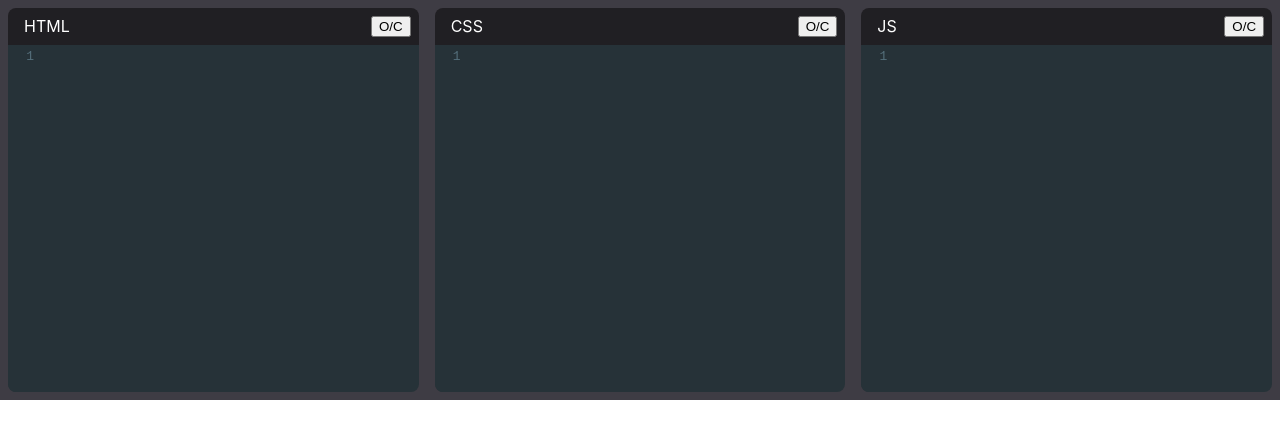
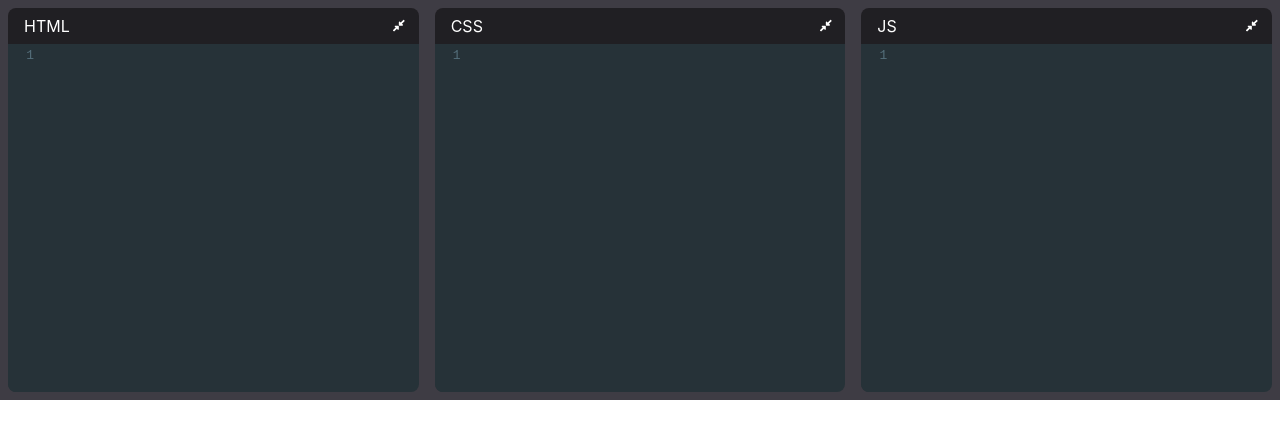
Before and after one commit to MarianaSouza/react-codepen, a React (Create React App) app: page / in a window 1280 px wide. Shown: the top 438 px of the page. Built offline with nearby package versions, Linux system fonts and the light colour scheme.

Commit message:
add fontawesome icons to the expand collapse Editor buttons

```diff
--- a/package.json
+++ b/package.json
@@ -3,9 +3,9 @@
 	"version": "0.1.0",
 	"private": true,
 	"dependencies": {
-		"@fortawesome/fontawesome-svg-core": "^1.2.30",
-		"@fortawesome/free-solid-svg-icons": "^5.14.0",
-		"@fortawesome/react-fontawesome": "^0.1.11",
+		"@fortawesome/fontawesome-svg-core": "^1.2.35",
+		"@fortawesome/free-solid-svg-icons": "^5.15.3",
+		"@fortawesome/react-fontawesome": "^0.1.14",
 		"@testing-library/jest-dom": "^4.2.4",
 		"@testing-library/react": "^9.5.0",
 		"@testing-library/user-event": "^7.2.1",
--- a/src/components/Editor.js
+++ b/src/components/Editor.js
@@ -5,6 +5,8 @@
 import "codemirror/mode/javascript/javascript";
 import "codemirror/mode/css/css";
 import { Controlled as ControlledEditor } from "react-codemirror2";
+import { FontAwesomeIcon } from "@fortawesome/react-fontawesome";
+import { faCompressAlt, faExpandAlt } from "@fortawesome/free-solid-svg-icons";
 
 export default function Editor({ displayName, language, value, onChange }) {
 	const [open, setOpen] = useState(true);
@@ -16,7 +18,13 @@
 		<div className={`editor-container ${open ? "" : "collapsed"}`}>
 			<div className="editor-title">
 				{displayName}
-				<button onClick={() => setOpen((prevOpen) => !prevOpen)}>O/C</button>
+				<button
+					type="button"
+					className="expand-collapse-btn"
+					onClick={() => setOpen((prevOpen) => !prevOpen)}
+				>
+					<FontAwesomeIcon icon={open ? faCompressAlt : faExpandAlt} />
+				</button>
 			</div>
 			<ControlledEditor
 				onBeforeChange={handleChange}
--- a/src/index.css
+++ b/src/index.css
@@ -33,6 +33,14 @@
 	position: absolute;
 }
 
+.expand-collapse-btn {
+	margin-left: 0.5rem;
+	background: none;
+	border: none;
+	color: #fff;
+	cursor: pointer;
+}
+
 .editor-title {
 	display: flex;
 	justify-content: space-between;
```
Also changed, not shown: 2 other files (tests, documents, lock files or other folders).
